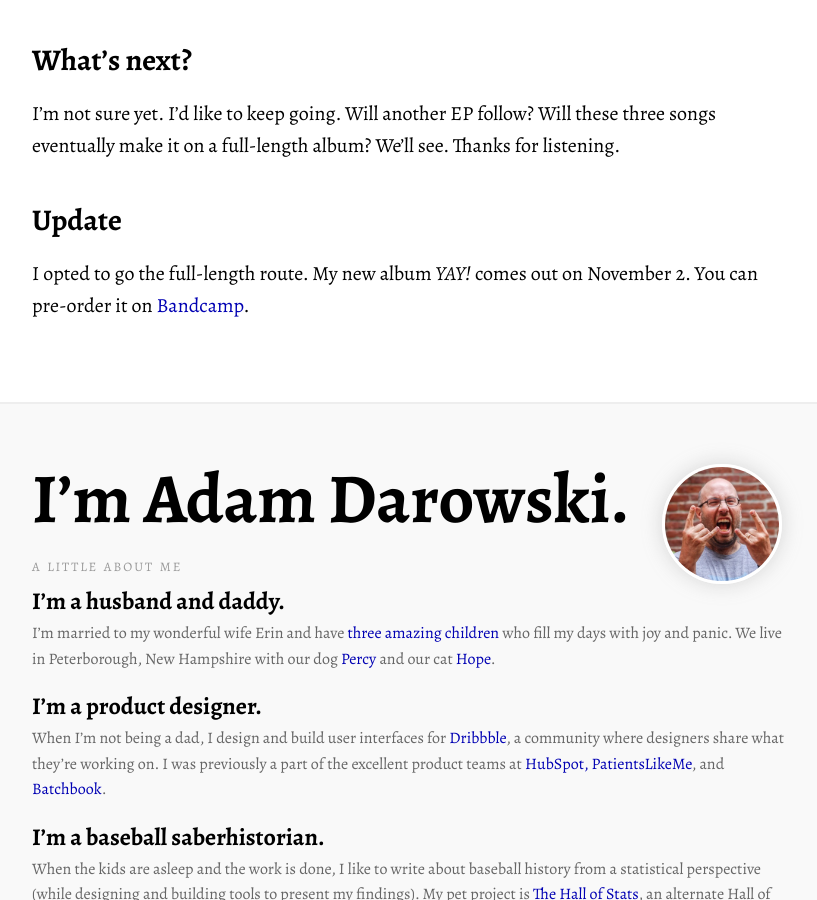
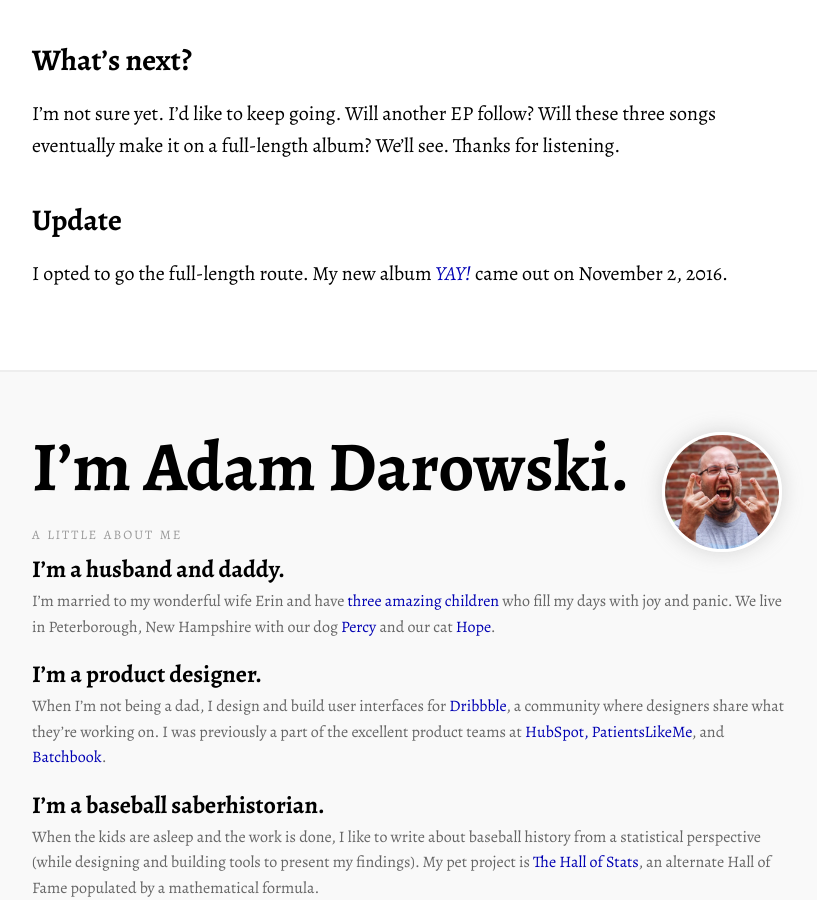
Before and after one commit to adarowski/adarowski.github.io, a Jekyll site: the page built from _posts/2015-01-22-existential-crisis-songs.markdown, in a window 1280 px wide and 900 px high, scrolled down 2288 px. Shown: the whole window, without its empty margins (228-1045 px from the left). Built offline with Jekyll 4.4.1, drawn with Linux system fonts in a browser that asks for light colours.

Commit message:
Link tweaks for album pages.

```diff
--- a/_posts/2015-01-22-existential-crisis-songs.markdown
+++ b/_posts/2015-01-22-existential-crisis-songs.markdown
@@ -35,4 +35,4 @@ I’m not sure yet. I’d like to keep going. Will another EP follow? Will these
 
 ## Update
 
-I opted to go the full-length route. My new album *YAY!* comes out on November 2. You can pre-order it on [Bandcamp](https://adarowski.bandcamp.com/album/yay).
+I opted to go the full-length route. My new album [*YAY!*](/yay) came out on November 2, 2016.
--- a/_posts/2015-11-02-yay.markdown
+++ b/_posts/2015-11-02-yay.markdown
@@ -19,7 +19,7 @@ Today, I’m releasing a full-length punk rock album called *YAY!*.
 
 ## A little background
 
-In January of 2015, I [released](/existential-crisis-songs/) a 3-song EP called [*Existential Crisis Songs*](https://adarowski.bandcamp.com/album/existential-crisis-songs). It was a big deal for me—I hadn’t recorded any music in almost a decade. Inspired by new surroundings (we moved to New Hampshire a month before I started writing “All My Axes Are Exes”) and new influences (this album was heavily inflenced by [Beach Slang](https://beachslang.bandcamp.com/), [Iron Chic](https://ironchic.bandcamp.com/), and [Mike Krol](https://mikekrol.bandcamp.com/)—all new discoveries in 2014), I set my goals and hit them. First, a song. Then, an EP. Finally, an album. Thanks to all the lovely people who listened to the demos and pretended to care. You are my favorite.
+In January of 2015, I released a 3-song EP called [*Existential Crisis Songs*](/existential-crisis-songs/). It was a big deal for me—I hadn’t recorded any music in almost a decade. Inspired by new surroundings (we moved to New Hampshire a month before I started writing “All My Axes Are Exes”) and new influences (this album was heavily inflenced by [Beach Slang](https://beachslang.bandcamp.com/), [Iron Chic](https://ironchic.bandcamp.com/), and [Mike Krol](https://mikekrol.bandcamp.com/)—all new discoveries in 2014), I set my goals and hit them. First, a song. Then, an EP. Finally, an album. Thanks to all the lovely people who listened to the demos and pretended to care. You are my favorite.
 
 ## So now what?
 
```
